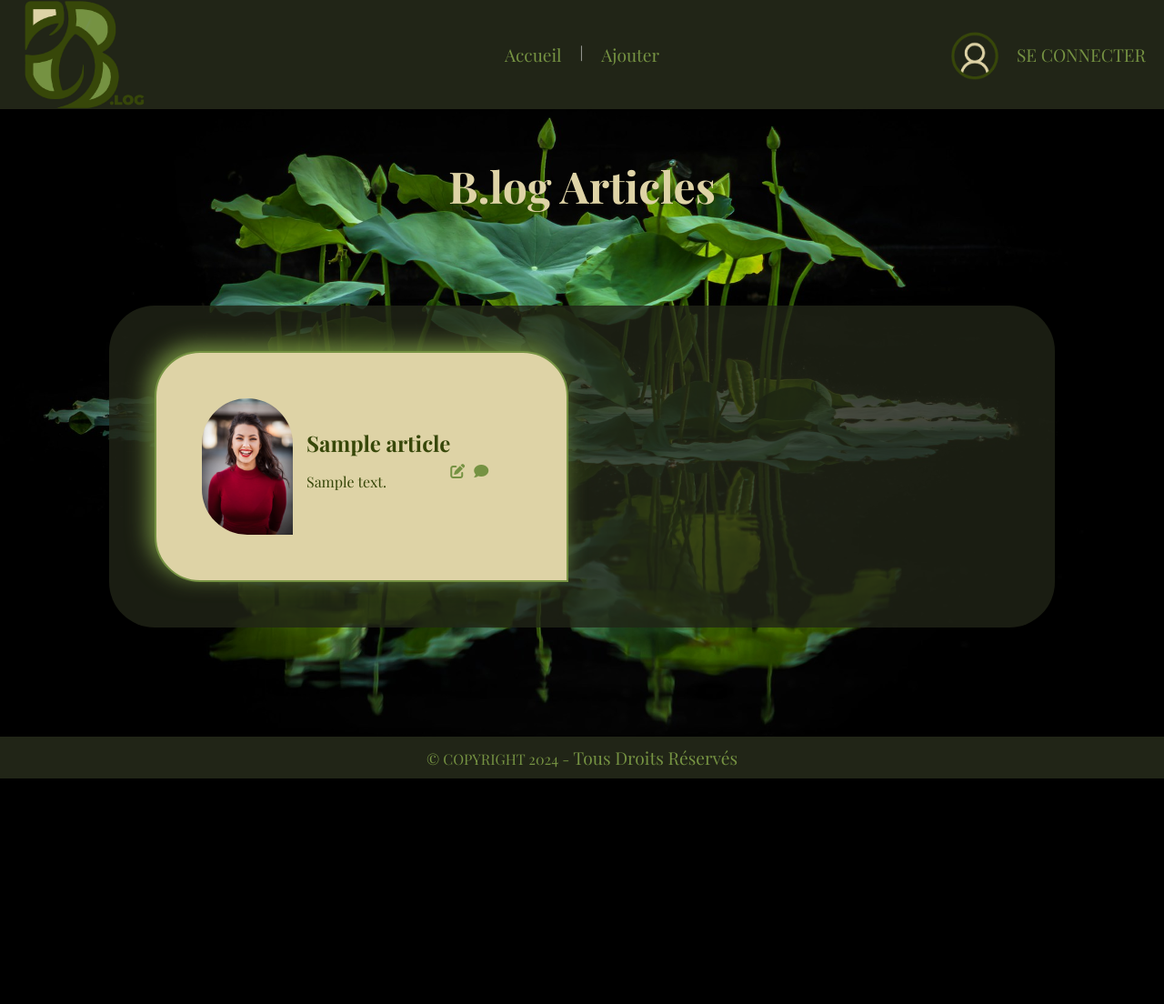
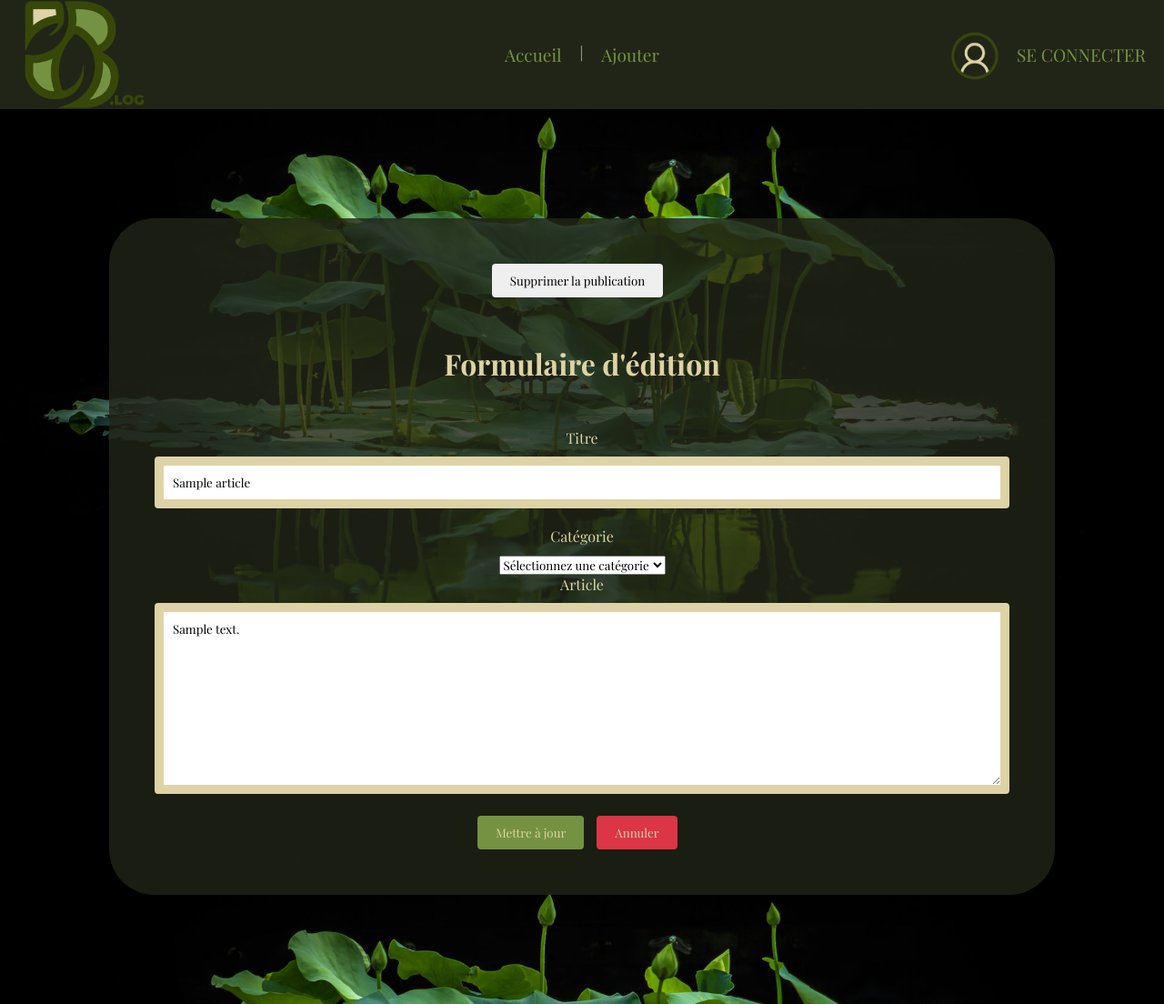
Before and after one commit to Dev-Relax/Blog-AFPA-ECF4, a PHP site: a page that uses index.php in a window 1280 px wide. Shown: the whole page at 91% size. Before the commit the page ends 856 px from the top, so only its background shows below. Run offline with PHP 8.4, Linux system fonts and the light colour scheme; tables that the repository leaves empty or names only in its code hold one stand-in row (values such as "Sample post").

Commit message:
added modifier, ajouter and article templates
Lien des templates avec l'API

```diff
--- a/index.php
+++ b/index.php
@@ -12,14 +12,20 @@ route('/Blog-AFPA-ECF4', function () {
 
 route('/Blog-AFPA-ECF4/connexion', function () {
     require_once "./src/template/connexion.php";
-    echo "connexion";
-    echo "<br>";
 });
 
 route('/Blog-AFPA-ECF4/ajout', function () {
     require_once "./src/template/ajouter.php";
-    echo "ajouter";
-    echo "<br>";
+});
+
+route('/Blog-AFPA-ECF4/article-', function ($id) {
+    $article_id = $id;
+    require_once "./src/template/article.php";
+});
+
+route('/Blog-AFPA-ECF4/modifier-', function ($id) {
+    $article_id = $id;
+    require_once "./src/template/modifier.php";
 });
 
 function route(string $path, callable $callback)
@@ -37,9 +43,22 @@ function run()
     $found = false;
     foreach ($routes as $path => $callback) {
 
+        // echo $path;
+        // echo "<br>";
+        // echo preg_match('/(\/Blog-AFPA-ECF4\/article-*)./', $path);
+        // echo "<br>";
 
-
-        if($path !== $uri) continue;
+        if (preg_match('/(\/Blog-AFPA-ECF4\/article-*)./', $path) == 1 && preg_match('/(\/Blog-AFPA-ECF4\/article-*)./', $uri) == 1) {
+            $id = preg_replace('/(\/Blog-AFPA-ECF4\/article-)/', '', $uri);
+            $found = true;
+            $callback($id);
+        }
+        if (preg_match('/(\/Blog-AFPA-ECF4\/modifier-*)./', $path) == 1 && preg_match('/(\/Blog-AFPA-ECF4\/modifier-*)./', $uri) == 1) {
+            $id = preg_replace('/(\/Blog-AFPA-ECF4\/modifier-)/', '', $uri);
+            $found = true;
+            $callback($id);
+        }
+        if ($path !== $uri) continue;
 
         $found = true;
         $callback();
--- a/src/template/ajouter.php
+++ b/src/template/ajouter.php
@@ -9,6 +9,7 @@ if ($_SERVER['REQUEST_METHOD'] == 'POST') {
     $categorie = $_POST["catégorie"];
 
     ajouterArticle("test", $contenu, $titre, $categorie);
+    header("Location: /Blog-AFPA-ECF4/");
 }
 
 ?>
--- a/src/template/home.php
+++ b/src/template/home.php
@@ -16,13 +16,13 @@ require_once "./src/model/articles.php";
                 <article class="article article-<?= $article["id"] ?>">
 
 
-                    <img src="./Images/profil1.jpg" alt="Image de l'article 1">
+                    <img src="" alt="Image de l'article 1">
                     <div class="article-content">
-                        <h2><?= $article["titre"] ?></h2>
+                        <a href="/Blog-AFPA-ECF4/article-<?= $article["id"] ?>"><h2><?= $article["titre"] ?></h2></a>
                         <p><?= $article["contenu"] ?></p>
                     </div>
                     <div class="icons">
-                        <i class="fas fa-edit"></i>
+                        <a href="/Blog-AFPA-ECF4/modifier-<?= $article["id"] ?>"><i class="fas fa-edit"></i></a>
                         <i class="fas fa-comment"></i>
                     </div>
                 </article>
--- /dev/null
+++ b/src/template/modifier.php
@@ -0,0 +1,56 @@
+<?php
+
+$title = "B.log - Modifier un article";
+require_once "./src/partials/header.php";
+
+
+$article = getArticle($article_id)[0];
+
+if ($_SERVER['REQUEST_METHOD'] == 'POST') {
+    if (isset($_POST['supprimer'])) {
+        supprimerArticle($_POST["supprimer"]);
+        header("Location: /Blog-AFPA-ECF4/");
+    }else{
+        if(isset($_POST["titre"]) && isset($_POST["contenu"])){
+            $titre = $_POST["titre"];
+            $contenu = $_POST["contenu"];
+            editerArticle($article_id, $titre, $contenu);
+            header("Location: /Blog-AFPA-ECF4/");
+        }
+    }
+}
+
+?>
+
+<main>
+    <div class="form-container-wrapper">
+        <div class="form-container">
+            <form method="POST" action="">
+                <button class="delete-button" name="supprimer" value="<?= $article_id ?>">Supprimer la publication</button>
+            </form>
+            <h1>Formulaire d'édition</h1>
+            <form method="POST" action="">
+                <label for="title">Titre</label>
+                <input type="text" id="title" name="titre" value="<?= $article["titre"] ?>" required>
+
+                <label for="category">Catégorie</label>
+                <select id="category" name="category" required>
+                    <option value="" disabled selected>Sélectionnez une catégorie</option>
+                    <option value="tech">Technologie</option>
+                    <option value="health">Santé</option>
+                    <option value="travel">Voyage</option>
+                    <option value="education">Éducation</option>
+                    <option value="lifestyle">Style de vie</option>
+                </select>
+
+                <label for="article">Article</label>
+                <textarea id="article" name="contenu" rows="10" required><?= $article["contenu"] ?></textarea>
+
+                <div class="form-buttons">
+                    <button type="submit" name="modifier" class="save-button">Mettre à jour</button>
+                    <button type="reset" class="cancel-button">Annuler</button>
+                </div>
+            </form>
+        </div>
+    </div>
+</main>
```
Also changed, not shown: src/template/article.php (added, +59 -0 lines).
